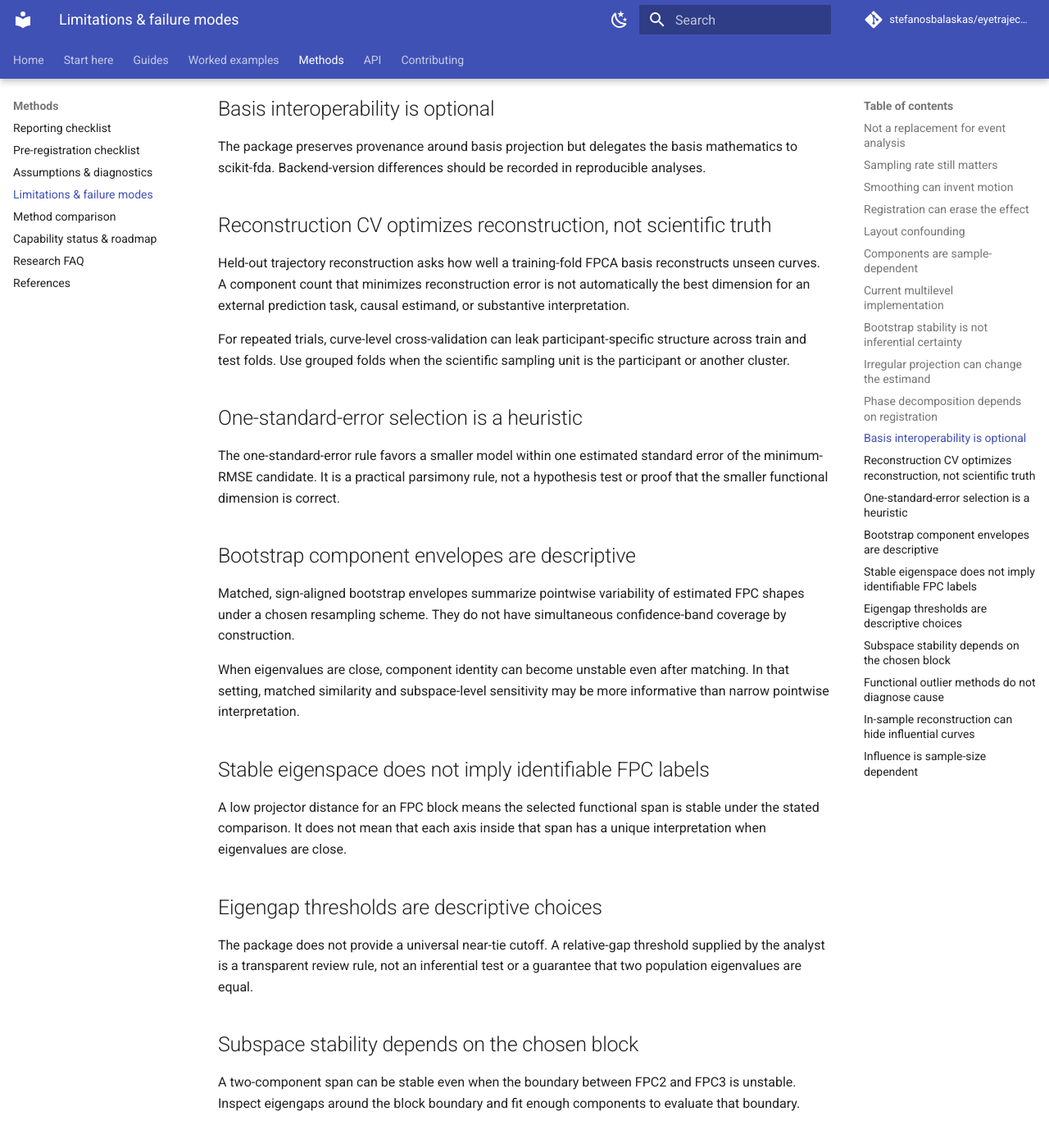
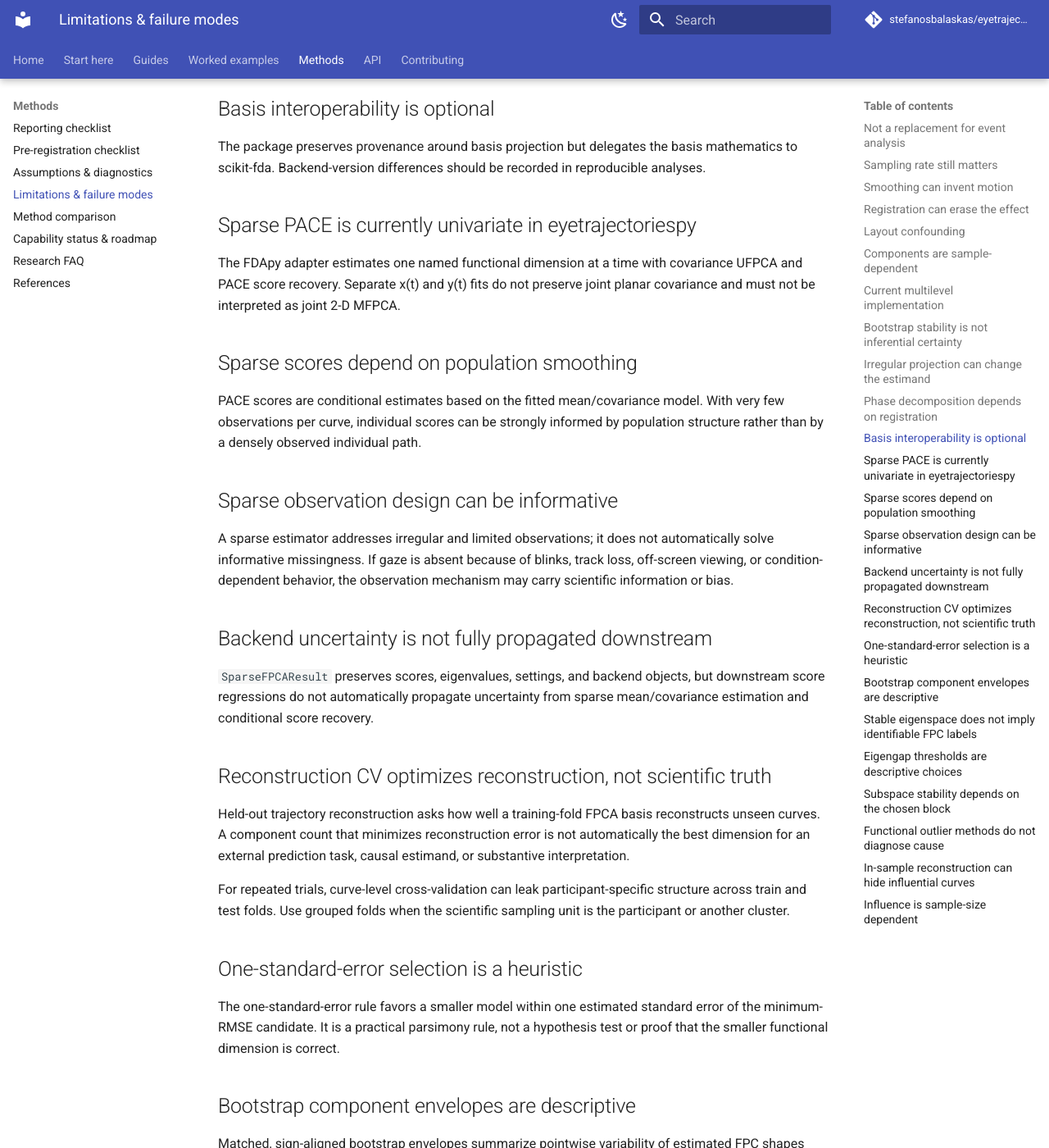
Before and after one commit to stefanosbalaskas/eyetrajectoriespy, an MkDocs documentation site: the page built from docs/methods/limitations.md, in a window 1280 px wide and 1400 px high, scrolled down 1523 px. Shown: the whole window at 82% size. Built offline with MkDocs 1.6.1 and Material for MkDocs 9.7.7, drawn with Linux system fonts in a browser that asks for light colours; comment, search, counter and statistics services are not loaded.

Commit message:
Add sparse PACE limitations

```diff
--- a/docs/methods/limitations.md
+++ b/docs/methods/limitations.md
@@ -46,6 +46,22 @@ Phase FPCA describes the estimated warping functions from a specific registratio
 The package preserves provenance around basis projection but delegates the basis mathematics to scikit-fda. Backend-version differences should be recorded in reproducible analyses.
 
 
+## Sparse PACE is currently univariate in eyetrajectoriespy
+
+The FDApy adapter estimates one named functional dimension at a time with covariance UFPCA and PACE score recovery. Separate x(t) and y(t) fits do not preserve joint planar covariance and must not be interpreted as joint 2-D MFPCA.
+
+## Sparse scores depend on population smoothing
+
+PACE scores are conditional estimates based on the fitted mean/covariance model. With very few observations per curve, individual scores can be strongly informed by population structure rather than by a densely observed individual path.
+
+## Sparse observation design can be informative
+
+A sparse estimator addresses irregular and limited observations; it does not automatically solve informative missingness. If gaze is absent because of blinks, track loss, off-screen viewing, or condition-dependent behavior, the observation mechanism may carry scientific information or bias.
+
+## Backend uncertainty is not fully propagated downstream
+
+`SparseFPCAResult` preserves scores, eigenvalues, settings, and backend objects, but downstream score regressions do not automatically propagate uncertainty from sparse mean/covariance estimation and conditional score recovery.
+
 ## Reconstruction CV optimizes reconstruction, not scientific truth
 
 Held-out trajectory reconstruction asks how well a training-fold FPCA basis reconstructs unseen curves. A component count that minimizes reconstruction error is not automatically the best dimension for an external prediction task, causal estimand, or substantive interpretation.
```
